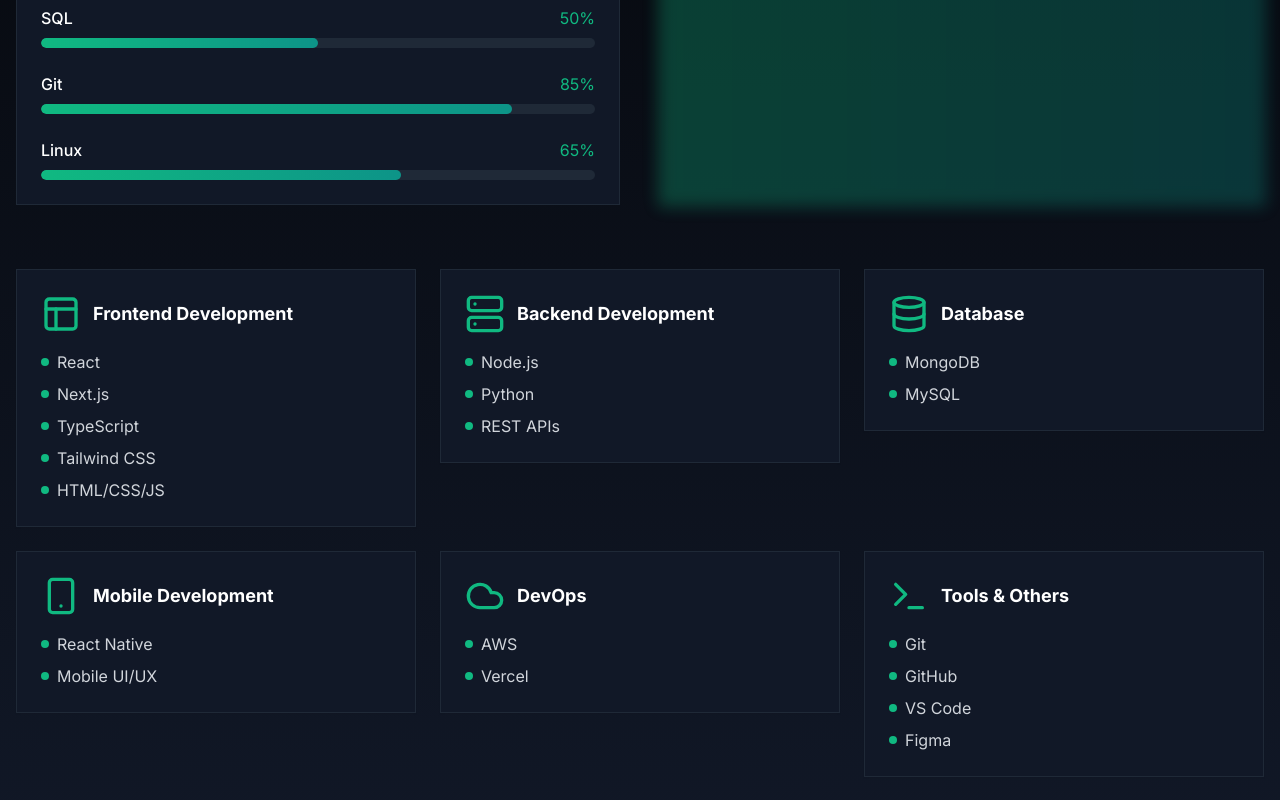
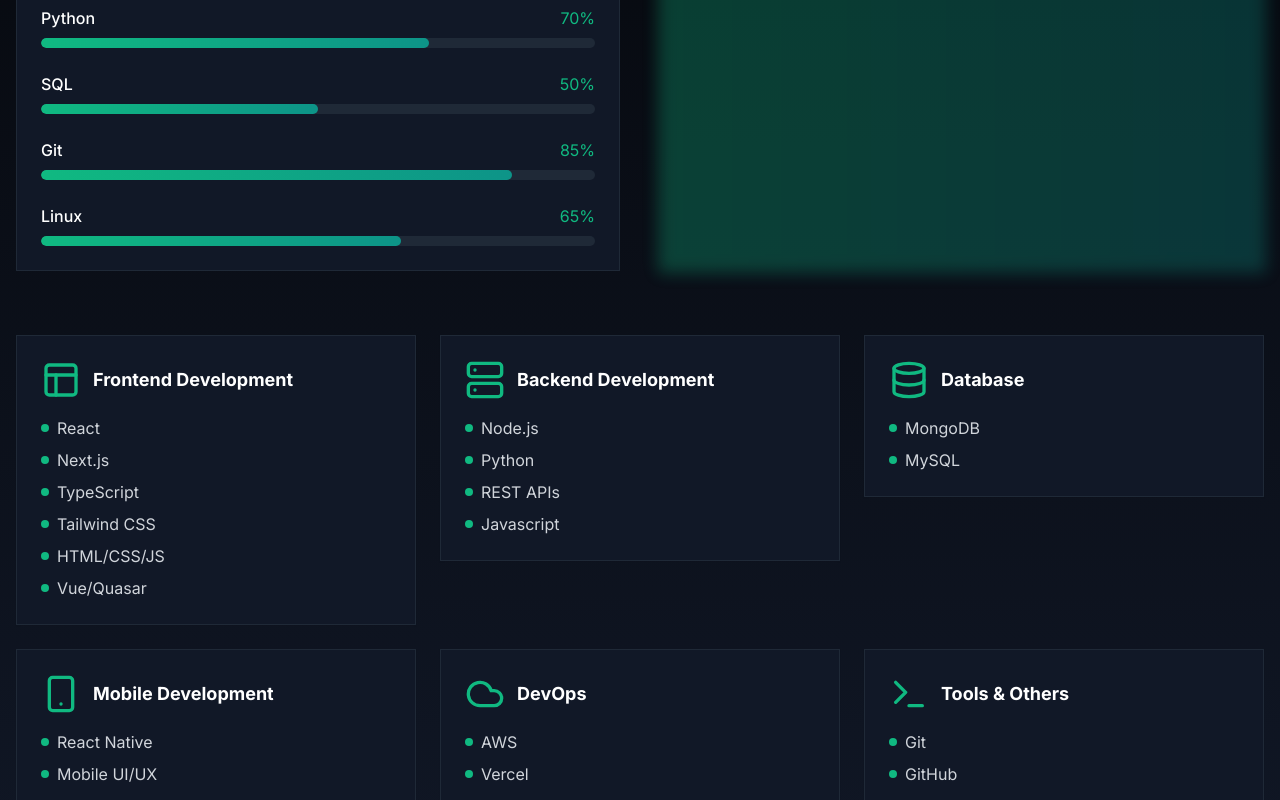
Before and after one commit to Tanishq595/portfolio, a Next.js app: page / in a window 1280 px wide. Shown: the part 2353-3153 px from the top of the page. Built offline with nearby package versions, Linux system fonts and the light colour scheme.

Commit message:
Add Vue/Quasar and JavaScript to skills list

```diff
--- a/components/skills.tsx
+++ b/components/skills.tsx
@@ -7,6 +7,7 @@ import { Code2, Database, Layout, Server, Smartphone, Cpu, Cloud, GitBranch, Ter
 export default function Skills() {
   const skills = [
     { name: "HTML/CSS", level: 90 },
+    { name: "Vue/Quasar", level: 85 },
     { name: "JavaScript", level: 85 },
     { name: "TypeScript", level: 80 },
     { name: "React", level: 85 },
@@ -22,12 +23,12 @@ export default function Skills() {
     {
       title: "Frontend Development",
       icon: <Layout className="h-10 w-10 text-emerald-500" />,
-      skills: ["React", "Next.js", "TypeScript", "Tailwind CSS", "HTML/CSS/JS"],
+      skills: ["React", "Next.js", "TypeScript", "Tailwind CSS", "HTML/CSS/JS", "Vue/Quasar"],
     },
     {
       title: "Backend Development",
       icon: <Server className="h-10 w-10 text-emerald-500" />,
-      skills: ["Node.js", "Python","REST APIs"],
+      skills: ["Node.js", "Python","REST APIs" , "Javascript"],
     },
     {
       title: "Database",
```
